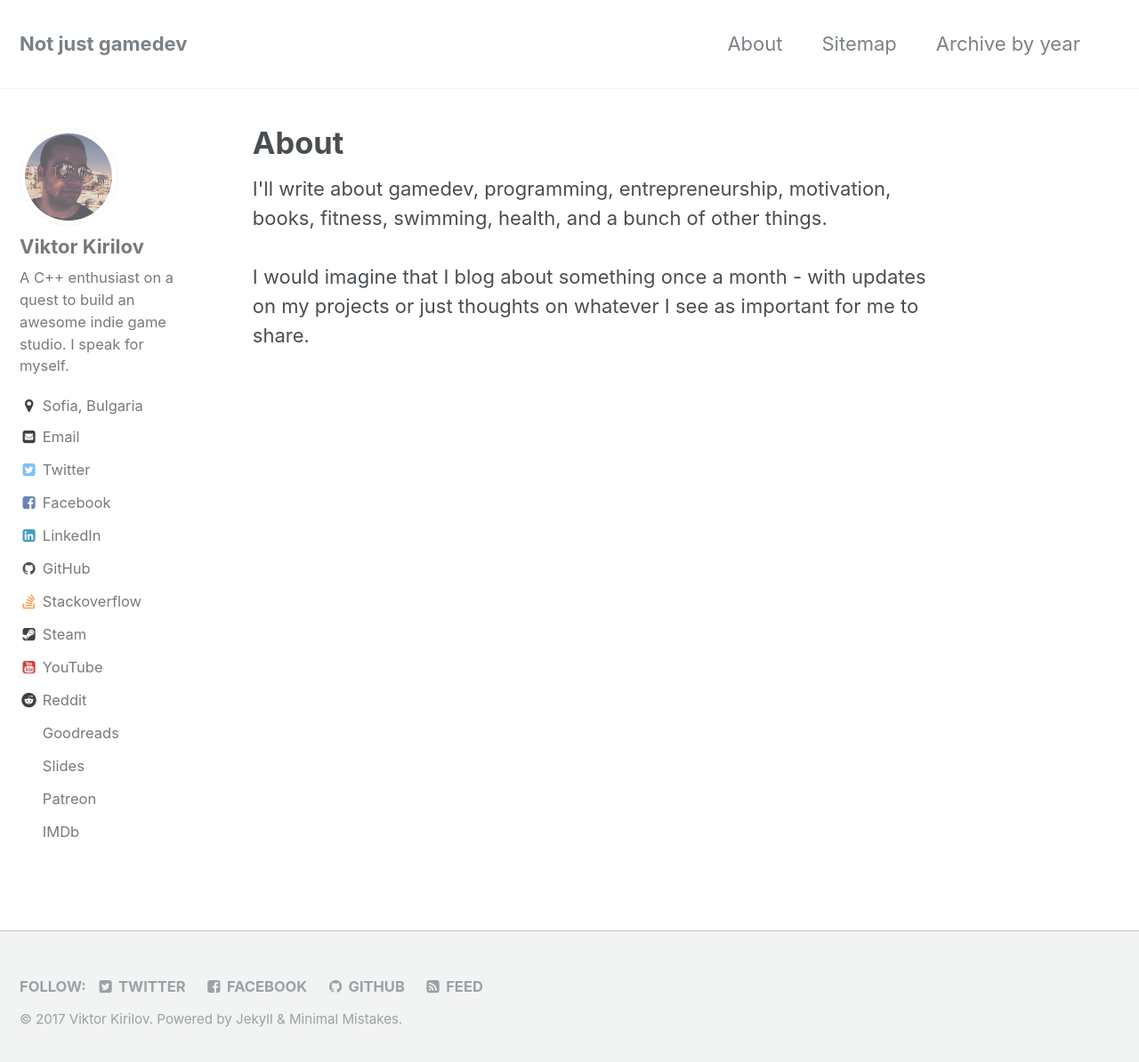
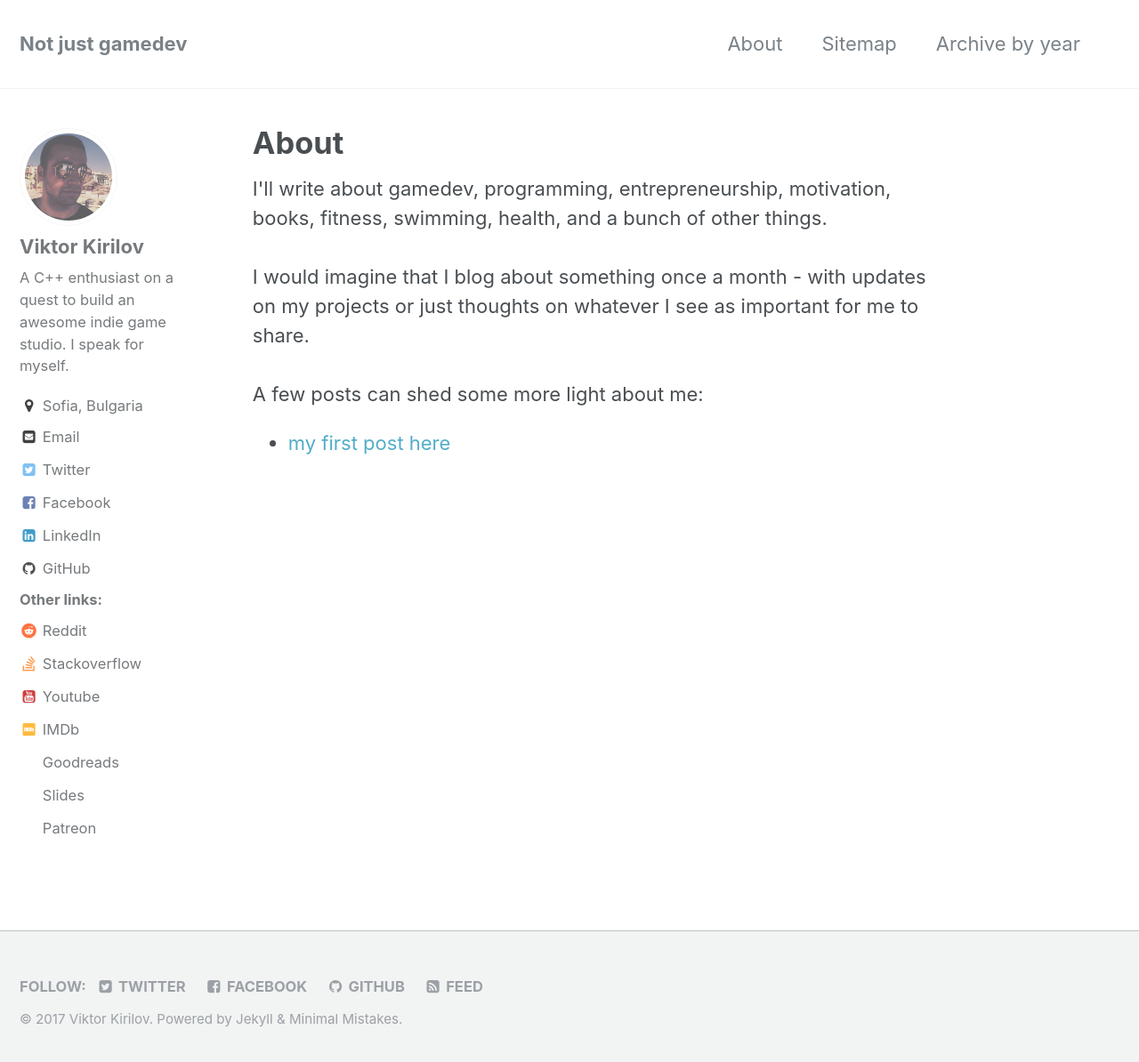
Before and after one commit to onqtam/onqtam.github.io, a Jekyll site: the page built from _pages/about.html, in a window 1280 px wide and 1202 px high. Shown: the top 1194 px of the window at 89% size. Built offline with Jekyll 4.4.1, drawn with Linux system fonts in a browser that asks for light colours.

Commit message:
tiny changes

```diff
--- a/_config.yml
+++ b/_config.yml
@@ -18,7 +18,7 @@ baseurl                  : # the subpath of your site, e.g. "/blog"
 repository               : # GitHub username/repo-name e.g. "mmistakes/minimal-mistakes"
 teaser                   : # path of fallback teaser image, e.g. "/assets/images/500x300.png"
 # breadcrumbs            : false # true, false (default)
-words_per_minute         : 150
+words_per_minute         : 140
 comments:
   provider               : "disqus" # false (default), "disqus", "discourse", "facebook", "google-plus", "staticman", "custom"
   disqus:
@@ -99,14 +99,14 @@ author:
   linkedin         : viktor-kirilov-98409a29
   pinterest        :
   soundcloud       :
-  stackoverflow    : 3162383/onqtam
-  steam            : KirilovVik
+  stackoverflow    :
+  steam            :
   tumblr           :
   twitter          : KirilovVik
   vine             :
   weibo            :
   xing             :
-  youtube          : https://www.youtube.com/user/onqtam
+  youtube          :
 
 
 # Reading Files
--- a/_includes/author-profile-custom-links.html
+++ b/_includes/author-profile-custom-links.html
@@ -1,15 +1,40 @@
 <!--
   <li>
-    <a href="http://link-to-whatever-social-network.com/user/" itemprop="sameAs">
-      <i class="fa fa-fw" aria-hidden="true"></i> Custom Social Profile Link
+    <a href="/assets/viktor_kirilov_cv.html" itemprop="sameAs">
+      <i class="fa fa-fw" aria-hidden="true"></i> My CV
     </a>
   </li>
 -->
   <li>
+    <b>Other links:</b>
+  </li>
+  <li>
     <a href="https://www.reddit.com/user/onqtam" itemprop="sameAs">
-      <i class="fa fa-fw fa-reddit" aria-hidden="true"></i> Reddit
+      <i class="fa fa-fw fa-reddit" aria-hidden="true" style="color:#ff4500;"></i> Reddit
     </a>
   </li>
+  <li>
+    <a href="http://stackoverflow.com/users/3162383/onqtam" itemprop="sameAs">
+      <i class="fa fa-fw fa-stack-overflow" aria-hidden="true"></i> Stackoverflow
+    </a>
+  </li>
+  <li>
+    <a href="https://www.youtube.com/user/onqtam" itemprop="sameAs">
+      <i class="fa fa-fw fa-youtube-square" aria-hidden="true"></i> Youtube
+    </a>
+  </li>
+  <li>
+    <a href="http://www.imdb.com/user/ur40788994" itemprop="sameAs">
+      <i class="fa fa-fw fa-imdb" aria-hidden="true" style="color:orange;"></i> IMDb
+    </a>
+  </li>
+<!--
+  <li>
+    <a href="https://steamcommunity.com/id/KirilovVik" itemprop="sameAs">
+      <i class="fa fa-fw fa-steam-square" aria-hidden="true"></i> Steam
+    </a>
+  </li>
+-->
   <li>
     <a href="https://goodreads.com/onqtam" itemprop="sameAs">
       <i class="fa fa-fw" aria-hidden="true"></i> Goodreads
@@ -25,8 +50,10 @@
       <i class="fa fa-fw" aria-hidden="true"></i> Patreon
     </a>
   </li>
+<!--
   <li>
-    <a href="http://www.imdb.com/user/ur40788994" itemprop="sameAs">
-      <i class="fa fa-fw" aria-hidden="true"></i> IMDb
+    <a href="https://projecteuler.net/profile/onqtam.png" itemprop="sameAs">
+      <i class="fa fa-fw" aria-hidden="true"></i> Project Euler
     </a>
   </li>
+-->
--- a/_pages/about.html
+++ b/_pages/about.html
@@ -9,3 +9,15 @@ I'll write about gamedev, programming, entrepreneurship, motivation, books, fitn
 <br /><br />
 
 I would imagine that I blog about something once a month - with updates on my projects or just thoughts on whatever I see as important for me to share.
+
+<br /><br />
+
+A few posts can shed some more light about me:
+
+<ul>
+  <li>
+    <a href="/misc/2017-03-08-my-hello-world/">
+      my first post here
+    </a>
+  </li>
+</ul>
```
Also changed, not shown: _posts/2017-03-08-my-hello-world.md (+1 -1 lines), README.md.
